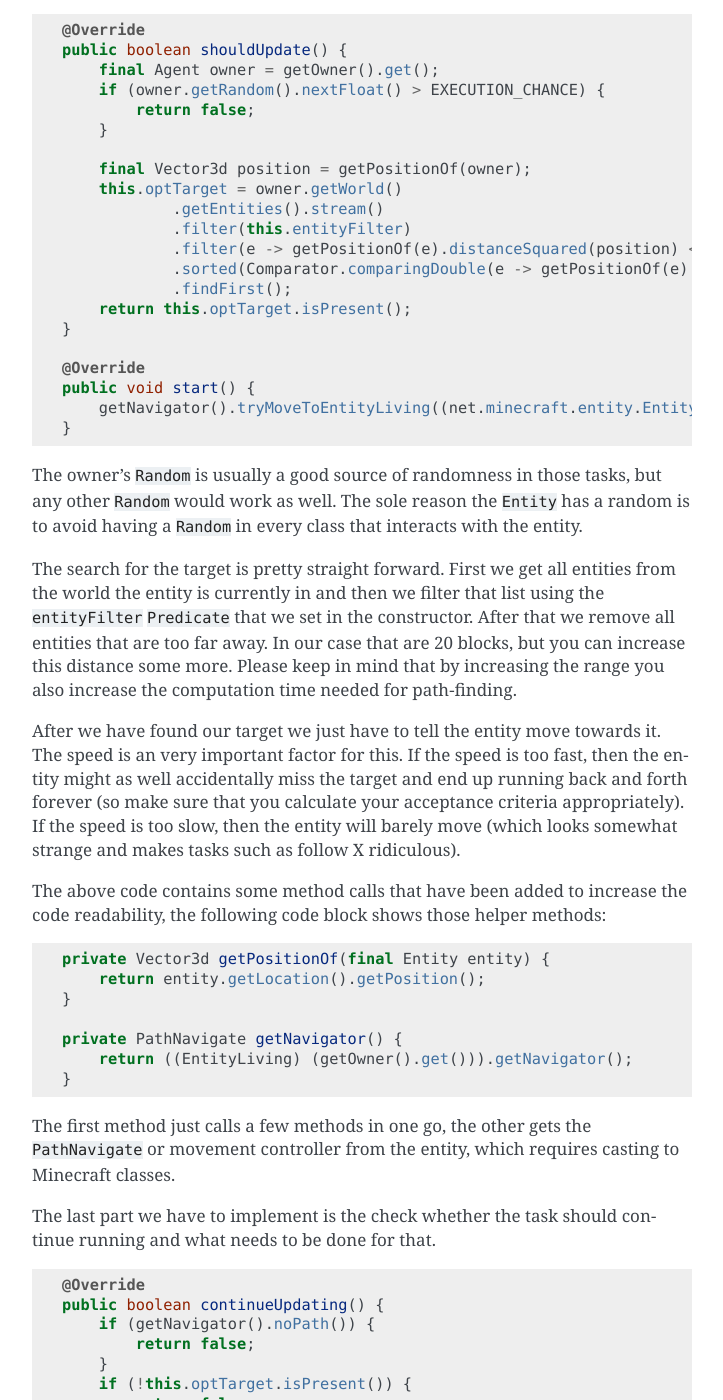
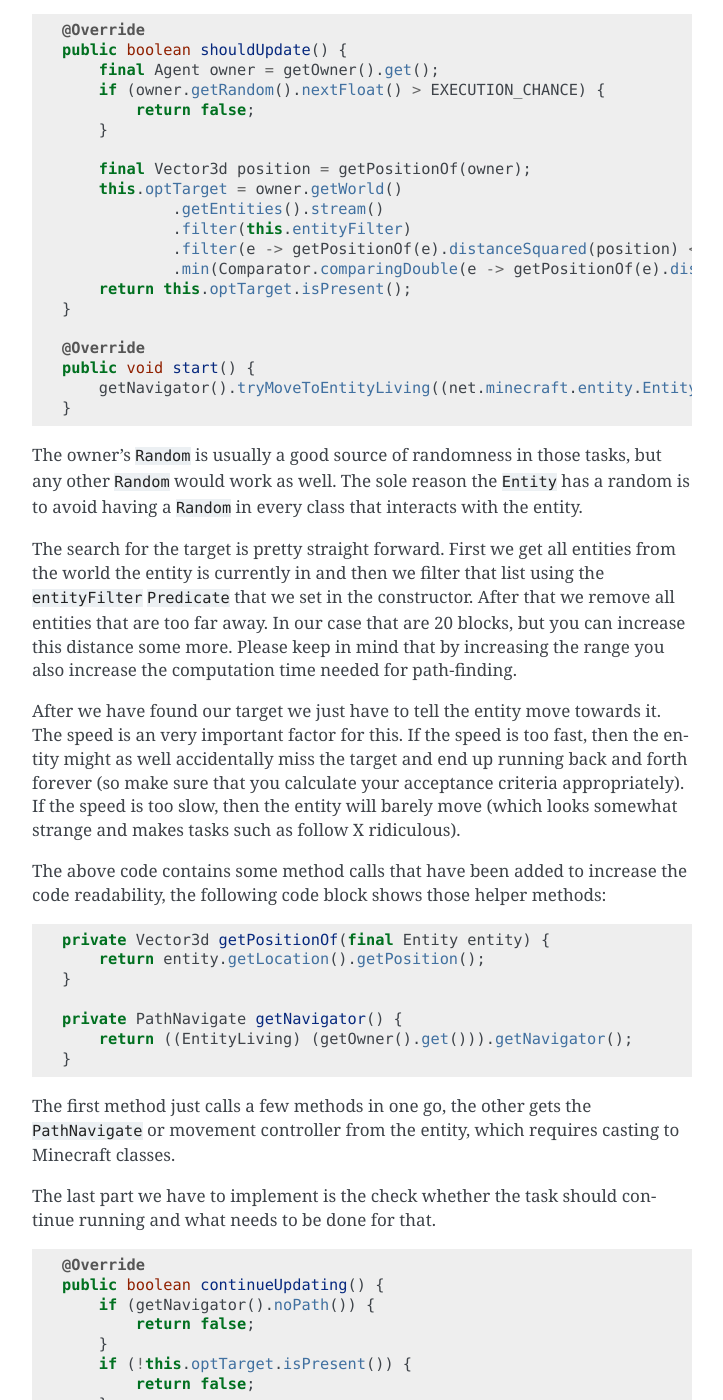
Before and after one commit to SpongePowered/SpongeDocs, a Sphinx documentation site: the page built from source/plugin/entities/custom-ai.rst, in a window 1280 px wide and 1400 px high, scrolled down 3115 px. Shown: the whole window, without its empty margins (388-1111 px from the left). Built offline with Sphinx 7.4.7, drawn with Linux system fonts in a browser that asks for light colours; pages that are not in the unit, such as notebooks, are missing from menus; cross-references to code outside the pages are shown as plain code; some of the changed text lies outside the part shown.

Commit message:
Fixes comments

```diff
--- a/source/plugin/entities/custom-ai.rst
+++ b/source/plugin/entities/custom-ai.rst
@@ -152,8 +152,7 @@ The actual execution is then just doing the desired thing with the target we fou
                 .getEntities().stream()
                 .filter(this.entityFilter)
                 .filter(e -> getPositionOf(e).distanceSquared(position) < MAX_DISTANCE_SQUARED)
-                .sorted(Comparator.comparingDouble(e -> getPositionOf(e).distanceSquared(position)))
-                .findFirst();
+                .min(Comparator.comparingDouble(e -> getPositionOf(e).distanceSquared(position)));
         return this.optTarget.isPresent();
     }
 
```
Also changed, not shown: other parts of source/plugin/entities/custom-ai.rst (+1 -1 lines).
